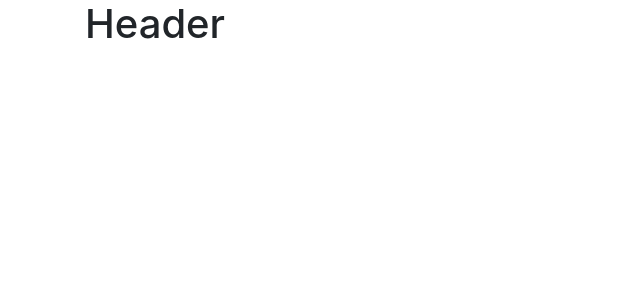
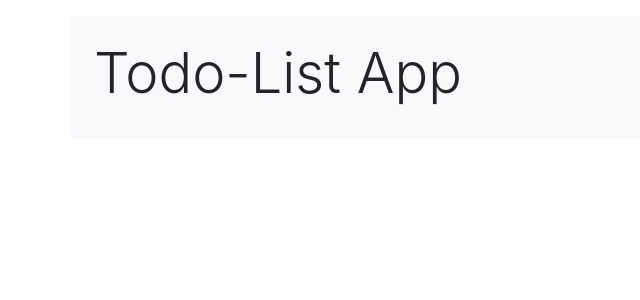
Before and after one commit to pasinduChinthana/todo-app, a React (Create React App) app: page / in a window 1280 px wide. Shown: the top 300 px of the page, without its empty margins (0-640 px from the left). Built offline with nearby package versions, Linux system fonts and the light colour scheme.

Commit message:
updated header

```diff
--- a/src/components/Header.js
+++ b/src/components/Header.js
@@ -2,8 +2,8 @@ import React from 'react'
 import { Container } from 'react-bootstrap'
 const Header = () => {
     return (
-        <Container>
-            <h1>Header</h1>
+        <Container className="mt-3 p-4 bg-light">
+            <h1 className="display-4">Todo-List App</h1>
         </Container>
     )
 }
```
